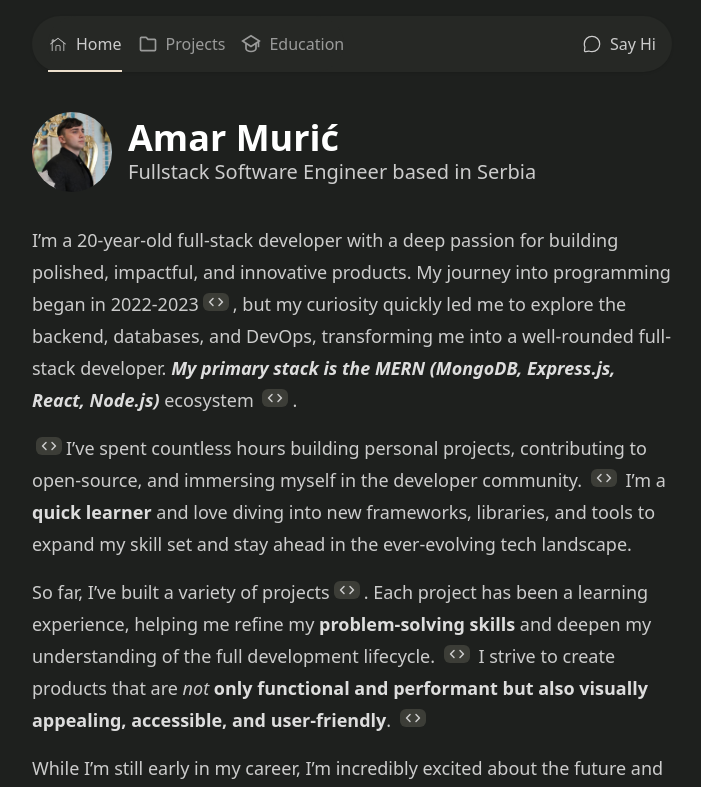
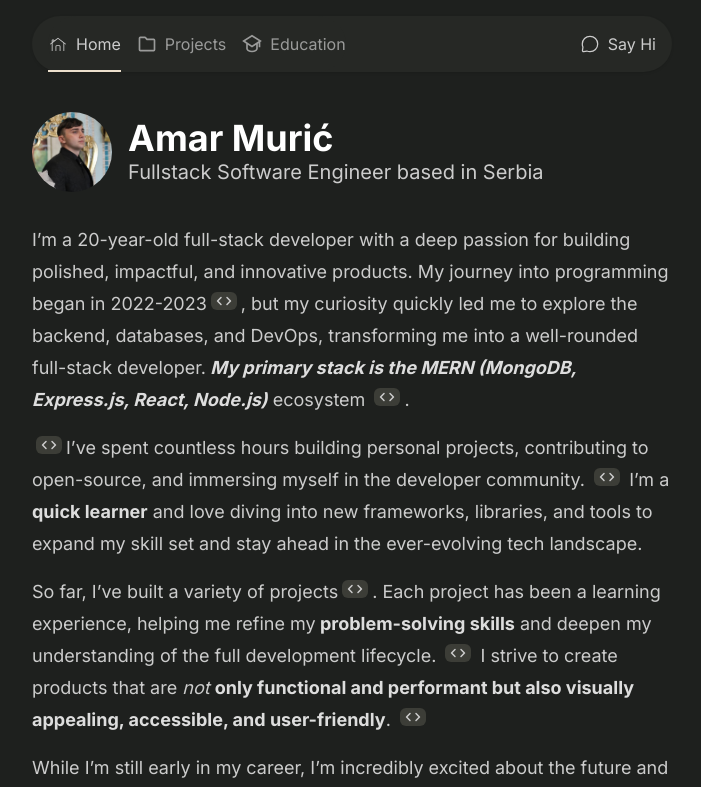
Before and after one commit to AmarMuric04/My-Portfolio, a React (Vite) app: page / in a window 1280 px wide. Shown: the top 787 px of the page, without its empty margins (288-989 px from the left). Built offline with nearby package versions, Linux system fonts and the light colour scheme.

Commit message:
Add Inter font and use-local-storage package; update styles for improved typography

```diff
--- a/index.html
+++ b/index.html
@@ -13,6 +13,7 @@
   <meta property="og:image" content="/portfolio-logo.png" />
   <meta property="og:type" content="website" />
   <meta property="og:url" content="https://your-portfolio-url.com" />
+  <link href="https://fonts.googleapis.com/css2?family=Inter:wght@400;700&display=swap" rel="stylesheet">
   <title>Amar Muric | Portfolio</title>
 </head>
 
--- a/package.json
+++ b/package.json
@@ -19,6 +19,7 @@
     "react-lazy-load-image-component": "^1.6.3",
     "react-markdown": "^10.0.0",
     "react-router-dom": "^7.2.0",
+    "use-local-storage": "^3.0.0",
     "vite-plugin-svgr": "^4.3.0"
   },
   "devDependencies": {
--- a/src/index.css
+++ b/src/index.css
@@ -4,6 +4,10 @@
   ::selection {
     @apply bg-[#697565] text-white;
   }
+}
+
+body {
+  font-family: "Inter", sans-serif;
 }
 
 @keyframes show {
```
Also changed, not shown: 1 other file (tests, documents, lock files or other folders).
